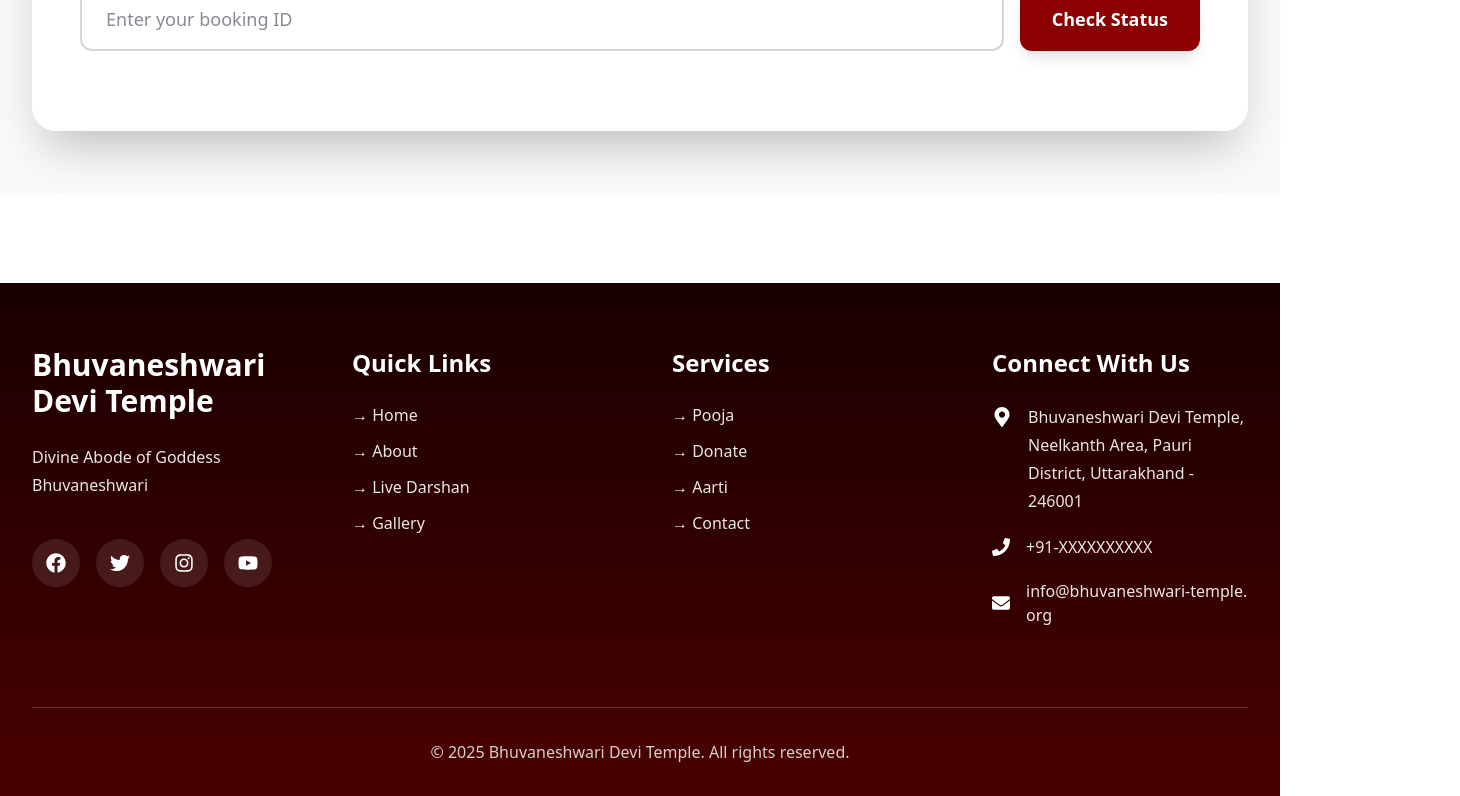
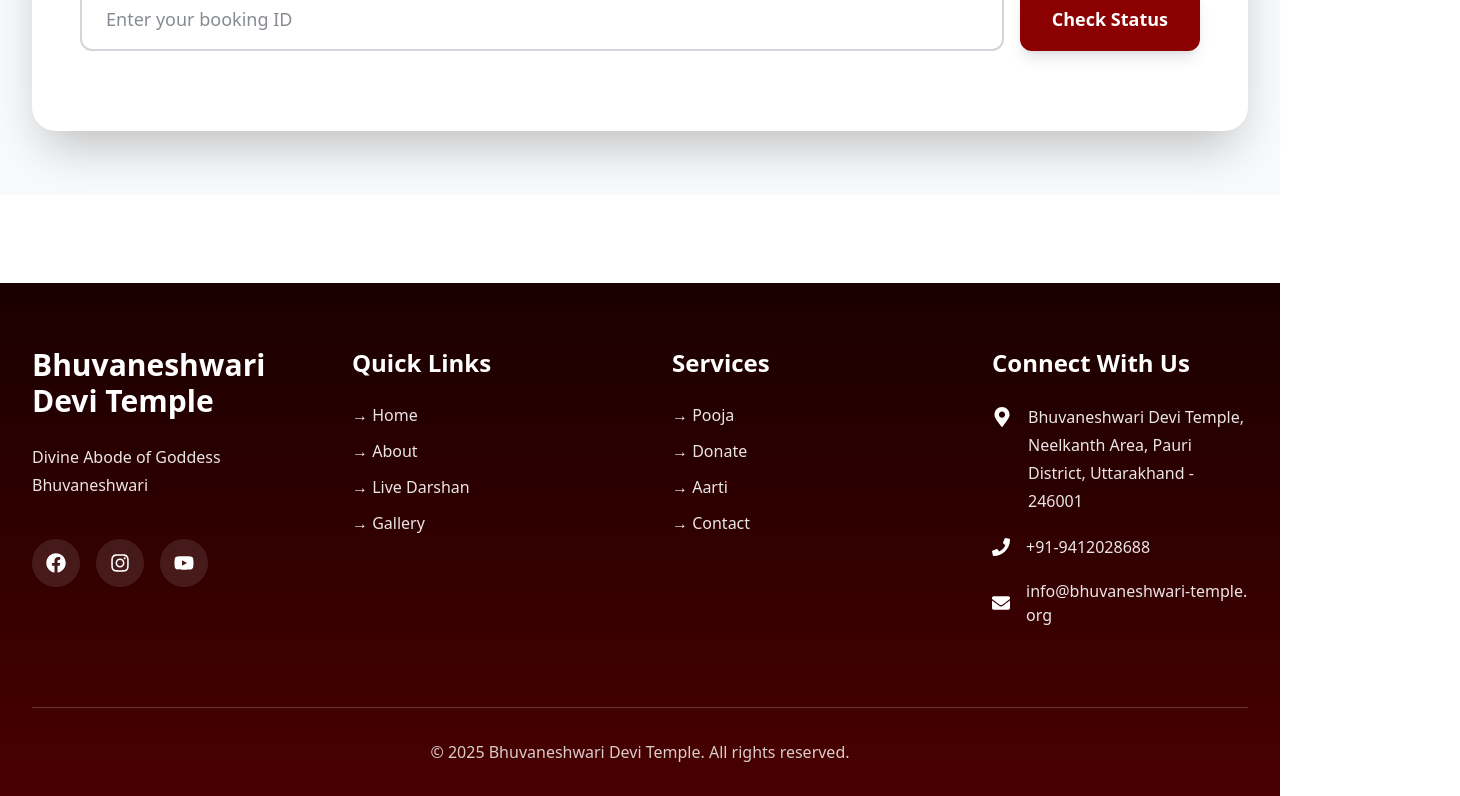
Before and after one commit to kvyns/Bhuvaneshwari-Temple, a React (Vite) app: page /booking-status in a window 1280 px wide. Shown: the part 677-1473 px from the top of the page, 1460 px wide, since content can reach past the window. Built offline with nearby package versions, Linux system fonts and the light colour scheme.

Commit message:
Update contact info and social media links

```diff
--- a/src/components/Footer.jsx
+++ b/src/components/Footer.jsx
@@ -15,16 +15,33 @@ const Footer = () => {
             <h3 className="text-2xl md:text-3xl font-bold mb-6 text-temple-gold">{t('home.title')}</h3>
             <p className="text-base leading-7 opacity-90 pr-4">{t('footer.tagline')}</p>
             <div className="flex gap-4 pt-4">
-              {[FaFacebook, FaTwitter, FaInstagram, FaYoutube].map((Icon, idx) => (
-                <a
-                  key={idx}
-                  href="#"
-                  className="flex items-center justify-center w-12 h-12 bg-white/10 rounded-full text-white text-xl transition-all duration-300 hover:bg-temple-gold hover:text-temple-maroon hover:-translate-y-1 hover:shadow-lg"
-                  aria-label={`Social media link ${idx + 1}`}
-                >
-                  <Icon />
-                </a>
-              ))}
+              <a
+                href="https://www.facebook.com/Maabhuwneshwari/"
+                target="_blank"
+                rel="noopener noreferrer"
+                className="flex items-center justify-center w-12 h-12 bg-white/10 rounded-full text-white text-xl transition-all duration-300 hover:bg-temple-gold hover:text-temple-maroon hover:-translate-y-1 hover:shadow-lg"
+                aria-label="Facebook"
+              >
+                <FaFacebook />
+              </a>
+              <a
+                href="https://www.instagram.com/maabhuwneshwari/"
+                target="_blank"
+                rel="noopener noreferrer"
+                className="flex items-center justify-center w-12 h-12 bg-white/10 rounded-full text-white text-xl transition-all duration-300 hover:bg-temple-gold hover:text-temple-maroon hover:-translate-y-1 hover:shadow-lg"
+                aria-label="Instagram"
+              >
+                <FaInstagram />
+              </a>
+              <a
+                href="https://www.youtube.com/watch?v=hGixFMn7MvY&list=PL_gOLJw4PW92YD5246ahQp8jiC_86VWH1"
+                target="_blank"
+                rel="noopener noreferrer"
+                className="flex items-center justify-center w-12 h-12 bg-white/10 rounded-full text-white text-xl transition-all duration-300 hover:bg-temple-gold hover:text-temple-maroon hover:-translate-y-1 hover:shadow-lg"
+                aria-label="YouTube"
+              >
+                <FaYoutube />
+              </a>
             </div>
           </div>
 
@@ -72,7 +89,7 @@ const Footer = () => {
               </p>
               <p className="flex items-center gap-4 text-base">
                 <FaPhone className="text-temple-gold text-lg flex-shrink-0" />
-                <span className="opacity-90">+91-XXXXXXXXXX</span>
+                <span className="opacity-90">+91-9412028688</span>
               </p>
               <p className="flex items-center gap-4 text-base">
                 <FaEnvelope className="text-temple-gold text-lg flex-shrink-0" />
--- a/src/components/Navbar.jsx
+++ b/src/components/Navbar.jsx
@@ -32,7 +32,7 @@ return (
         <div className="flex justify-between items-center w-full max-w-7xl px-8 mx-auto">
             <Link to="/" className="text-white no-underline cursor-pointer">
                 <motion.div whileHover={{ scale: 1.05 }} whileTap={{ scale: 0.95 }}>
-                    <h2 className="m-0 text-2xl font-bold drop-shadow-[0_2px_4px_rgba(0,0,0,0.8)]" style={{ textShadow: '2px 2px 4px rgba(0,0,0,0.8)' }}>{t('home.title')}</h2>
+                    <h2 className="min-w-60 m-0 text-2xl font-bold drop-shadow-[0_2px_4px_rgba(0,0,0,0.8)]" style={{ textShadow: '2px 2px 4px rgba(0,0,0,0.8)' }}>{t('home.title')}</h2>
                 </motion.div>
             </Link>
 
@@ -43,9 +43,12 @@ return (
                         value={currentLang}
                         onChange={(e) => changeLanguage(e.target.value)}
                         className="bg-transparent text-white border-none outline-none cursor-pointer text-sm font-medium"
+                        style={{
+                            colorScheme: 'dark'
+                        }}
                     >
-                        <option value="en" className="bg-temple-maroon">English</option>
-                        <option value="hi" className="bg-temple-maroon">हिंदी</option>
+                        <option value="en" className="bg-[#8B0000] text-white">English</option>
+                        <option value="hi" className="bg-[#8B0000] text-white">हिंदी</option>
                     </select>
                 </div>
 
@@ -80,9 +83,12 @@ return (
                     value={currentLang}
                     onChange={(e) => changeLanguage(e.target.value)}
                     className="bg-transparent text-white border-none outline-none cursor-pointer text-sm font-medium w-full"
+                    style={{
+                        colorScheme: 'dark'
+                    }}
                 >
-                    <option value="en" className="bg-temple-maroon">English</option>
-                    <option value="hi" className="bg-temple-maroon">हिंदी</option>
+                    <option value="en" className="bg-[#8B0000] text-white">English</option>
+                    <option value="hi" className="bg-[#8B0000] text-white">हिंदी</option>
                 </select>
             </div>
 
--- a/src/pages/Contact.jsx
+++ b/src/pages/Contact.jsx
@@ -112,7 +112,7 @@ const Contact = () => {
 
               {[
                 { icon: <FaMapMarkerAlt />, title: t('contact.address'), content: t('contact.addressText') },
-                { icon: <FaPhone />, title: t('contact.phone'), content: '+91-XXXXXXXXXX\n+91-YYYYYYYYYY' },
+                { icon: <FaPhone />, title: t('contact.phone'), content: '+91-9412028688' },
                 { icon: <FaEnvelope />, title: t('contact.email'), content: 'info@bhuvaneshwari-temple.org\ncontact@bhuvaneshwari-temple.org' },
                 { icon: <FaClock />, title: t('darshan.timings'), content: `${t('darshan.morning')}: ${t('darshan.morningTime')}\n${t('darshan.evening')}: ${t('darshan.eveningTime')}` }
               ].map((item, idx) => (
```
